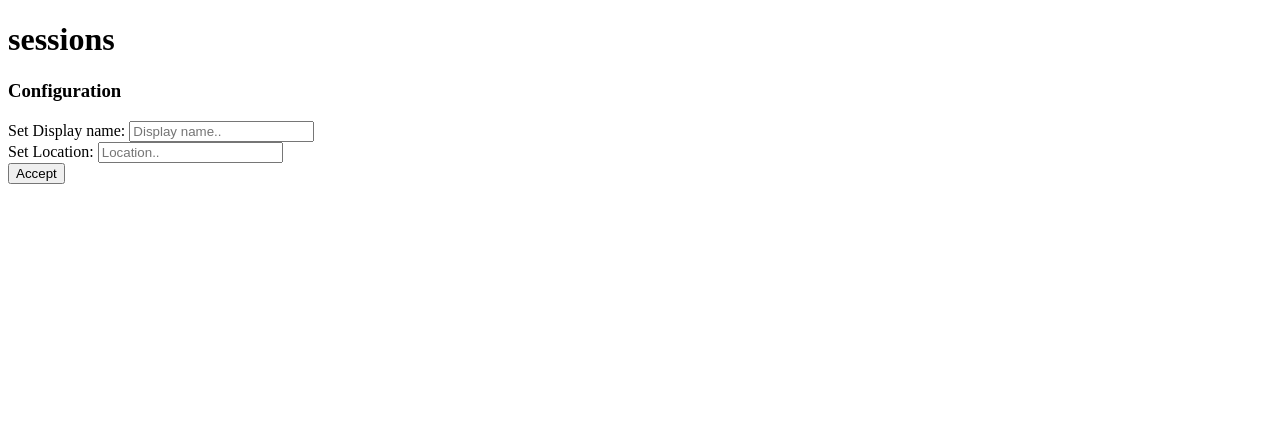
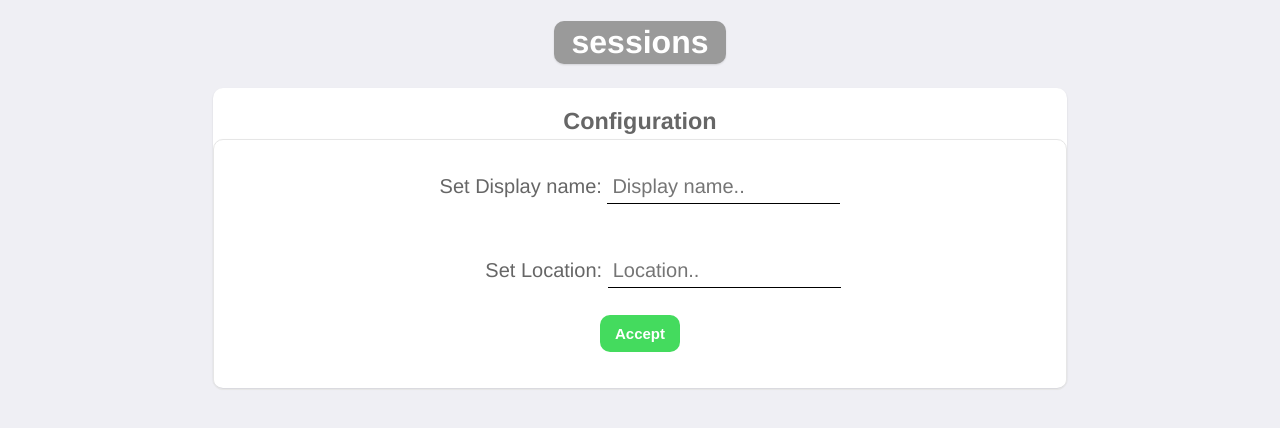
Before and after one commit to hicallmeal/sessions, a plain HTML site: page index.html in a window 1280 px wide. Drawn offline with Linux system fonts and the light colour scheme.

Commit message:
Update main.css

```diff
--- a/main.css
+++ b/main.css
@@ -3,15 +3,116 @@ html {
 	margin:0;
 }
 
-.header {
-	background-color:grey;
+*, *:before, *:after {
+    -webkit-box-sizing: inherit;
+    box-sizing: inherit;
 }
 
-.title {
+body {
+	background-color: #efeff4;
+	padding-left: 200px;
+	padding-right: 200px;
+	user-select:none;
+
+}
+
+
+
+#logo {
+	margin:auto;
+	margin-top:20px;
+	width:20%;
+	background-color: #9a9a9a;
+	border-radius:10px;
+	box-shadow: 0 1px 2px rgba(0,0,0,.12);
+	word-wrap: break-word
+}
+
+
+#s_logo {
+	padding: 3px;
 	text-align:center;
-	color: dark grey;
+	color:white;
+	font-family:Helvetica;
 
-body {
-	background-color:#70787C;
-	margin:0;
 }
+
+#main_container {
+	margin:5px;
+	background-color: white;
+	border-radius:10px;
+	box-shadow: 0 1px 2px rgba(0,0,0,.12);
+	font-family:Helvetica;
+	color:#666666;
+
+}
+
+#configuration {
+	text-align:center;
+	font-size:20px;
+	height:300px;
+}
+
+h3 {
+	padding-top:20px;
+	margin-bottom: 4px;
+}
+
+
+
+#setup {
+	height:219px;
+	border: 1px solid #e6e6e6;
+	border-radius:10px;
+	padding-top:30px;
+	box-shadow: 0 -1px 2px -2px rgba(0,0,0,.12);
+}
+
+input {
+	outline:none;
+	font-size: 20px;
+	font-family: Helvetica;
+	padding:5px;
+	border:none;
+	border-bottom: 1px solid black;
+	margin-bottom:50px;
+}
+
+input:focus::placeholder {
+  color: transparent;
+}
+
+#set_name {
+
+}
+
+#set_local {
+	padding-left:46px;
+}
+
+.accept_button {
+	font-size:15px;
+	padding:10px 15px;
+	background-color:#44db5e;
+	outline:none;
+	border:0;
+	color:white;
+	border-radius:10px;
+	cursor:pointer;
+	position:relative;
+	top:-23px;
+	font-weight:bold;
+}
+
+#config_accept {
+	margin-bottom:10px;
+	top:20px;
+}
+
+.accept_button:.active {
+	background-color:#32b348;
+	box-shadow: 1px 3px 2px -2px rgba(0,0,0,.12);
+	font-size:16px;
+	pointer-events:none;
+
+}
```
